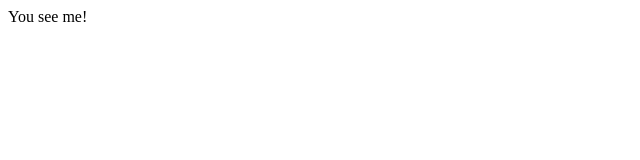
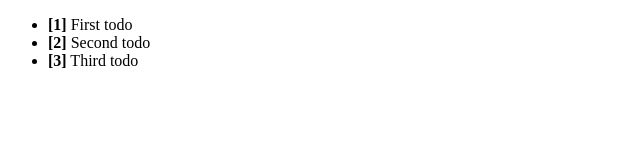
Before and after one commit to anacampesan/vue_test, a website: page index.html in a window 1280 px wide. Shown: the whole page, without its empty margins (0-640 px from the left). Drawn offline with nearby package versions, Linux system fonts and the light colour scheme.

Commit message:
Tutorial #4 - For (todos)

```diff
--- a/index.html
+++ b/index.html
@@ -6,15 +6,23 @@
 </head>
 <body>
 
-  <div id="app-3" v-if="showMessage">
-    You see me!
+  <div id="app-4">
+    <ul>
+      <li v-for="todo in todos">
+        <strong>[{{ todo.id }}]</strong> {{ todo.text }}
+      </li>
+    </ul>
   </div>
 
   <script>
     var app = new Vue({
-      el: '#app-3',
+      el: '#app-4',
       data: {
-        showMessage: true
+        todos: [
+          { id: 1, text: 'First todo' },
+          { id: 2, text: 'Second todo' },
+          { id: 3, text: 'Third todo' },
+        ]
       }
     });
   </script>
```
